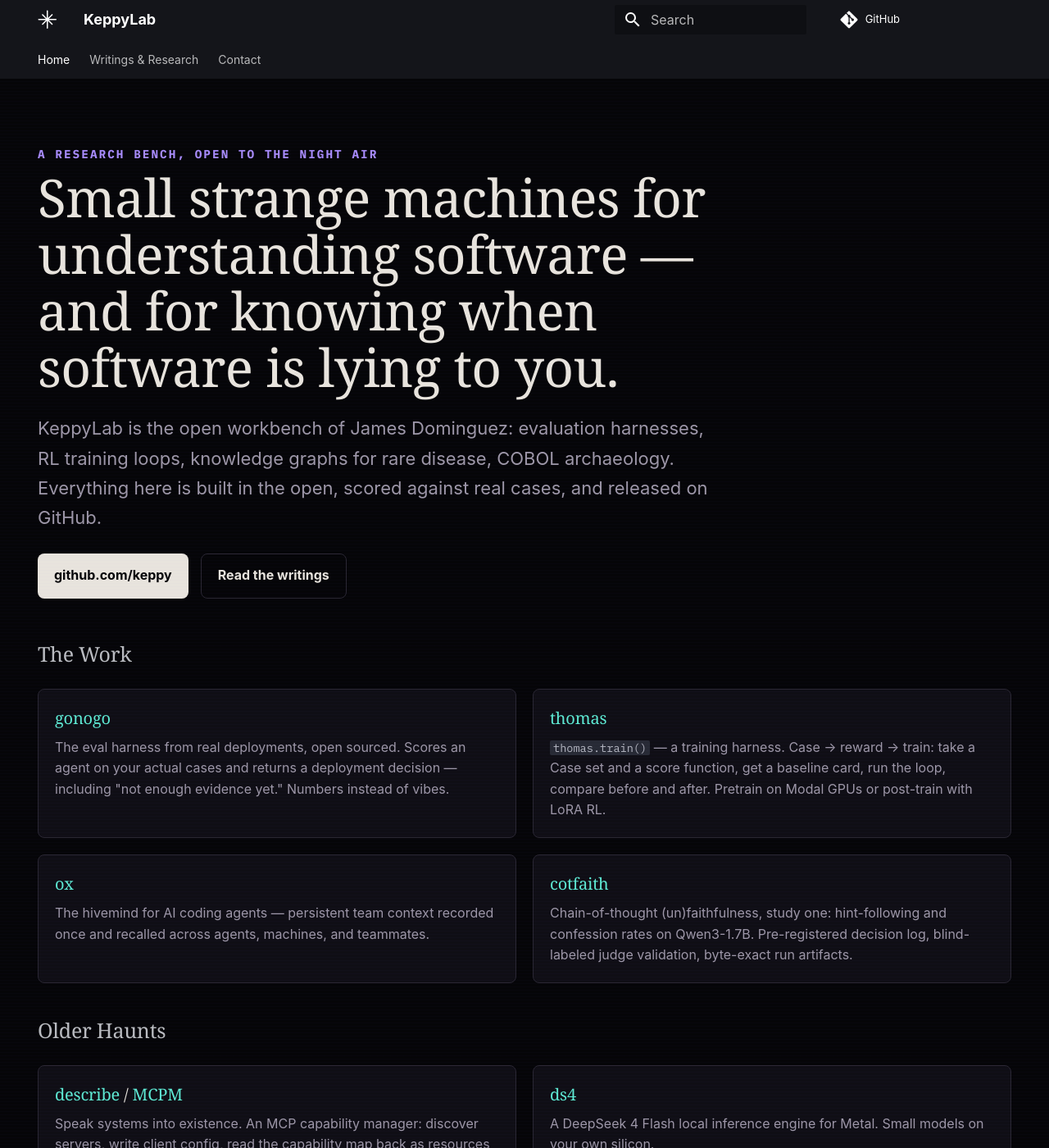
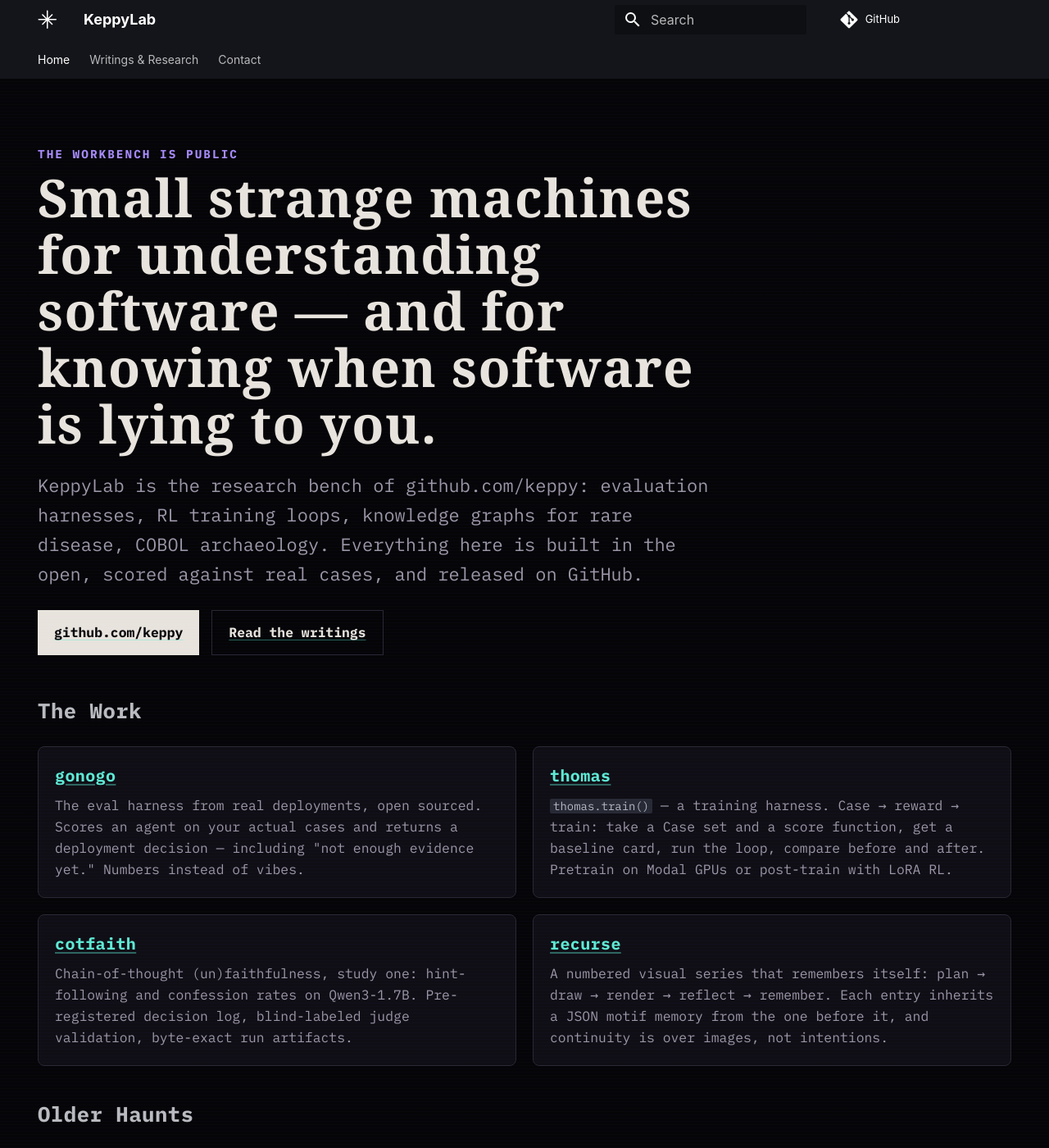
Before and after one commit to keppy/KeppyLab, an MkDocs documentation site: the page built from docs/index.md, in a window 1280 px wide and 1400 px high. Shown: the whole window at 82% size. Built offline with MkDocs 1.6.1 and Material for MkDocs 9.7.7, drawn with Linux system fonts in a browser that asks for light colours; some web fonts are replaced; comment, search, counter and statistics services are not loaded; some of the changed text lies outside the part shown.

Commit message:
Retro-ify the theme and prune the showcase
Everything set in IBM Plex Mono, square corners, underlined links, hero
keeps the serif. Drop ox and ds4 (forks / contributions, not lab work),
promote recurse to the main grid. Site identity is now the research
bench of github.com/keppy.

```diff
--- a/docs/index.md
+++ b/docs/index.md
@@ -8,10 +8,10 @@ hide:
 
 <section class="kl-hero kl-hero-lead">
   <div class="kl-hero-copy">
-    <p class="kl-eyebrow">a research bench, open to the night air</p>
+    <p class="kl-eyebrow">the workbench is public</p>
     <h1>Small strange machines for understanding software — and for knowing when software is lying to you.</h1>
     <p class="kl-lede">
-      KeppyLab is the open workbench of James Dominguez: evaluation harnesses, RL training
+      KeppyLab is the research bench of github.com/keppy: evaluation harnesses, RL training
       loops, knowledge graphs for rare disease, COBOL archaeology. Everything here is
       built in the open, scored against real cases, and released on GitHub.
     </p>
@@ -34,12 +34,12 @@ hide:
     <p><code>thomas.train()</code> — a training harness. Case → reward → train: take a Case set and a score function, get a baseline card, run the loop, compare before and after. Pretrain on Modal GPUs or post-train with LoRA RL.</p>
   </article>
   <article>
-    <h3><a href="https://github.com/keppy/ox">ox</a></h3>
-    <p>The hivemind for AI coding agents — persistent team context recorded once and recalled across agents, machines, and teammates.</p>
+    <h3><a href="https://github.com/keppy/cotfaith">cotfaith</a></h3>
+    <p>Chain-of-thought (un)faithfulness, study one: hint-following and confession rates on Qwen3-1.7B. Pre-registered decision log, blind-labeled judge validation, byte-exact run artifacts.</p>
   </article>
   <article>
-    <h3><a href="https://github.com/keppy/cotfaith">cotfaith</a></h3>
-    <p>Chain-of-thought (un)faithfulness, study one: hint-following and confession rates on Qwen3-1.7B. Pre-registered decision log, blind-labeled judge validation, byte-exact run artifacts.</p>
+    <h3><a href="https://github.com/keppy/recurse">recurse</a></h3>
+    <p>A numbered visual series that remembers itself: plan → draw → render → reflect → remember. Each entry inherits a JSON motif memory from the one before it, and continuity is over images, not intentions.</p>
   </article>
 </div>
 
@@ -49,10 +49,6 @@ hide:
   <article>
     <h3><a href="describe/">describe</a> / <a href="https://github.com/keppy/MCPM">MCPM</a></h3>
     <p>Speak systems into existence. An MCP capability manager: discover servers, write client config, read the capability map back as resources and prompts.</p>
-  </article>
-  <article>
-    <h3><a href="https://github.com/keppy/ds4">ds4</a></h3>
-    <p>A DeepSeek 4 Flash local inference engine for Metal. Small models on your own silicon.</p>
   </article>
   <article>
     <h3><a href="https://github.com/keppy/cobol-reporter">cobol-reporter</a></h3>
@@ -65,10 +61,6 @@ hide:
   <article>
     <h3><a href="https://github.com/keppy/WorldEnder.ai">WorldEnder.ai</a></h3>
     <p>RAG-powered text adventures with coherent long-horizon world state. Predict the end of the world.</p>
-  </article>
-  <article>
-    <h3><a href="https://github.com/keppy/recurse">recurse</a></h3>
-    <p>A numbered visual series that remembers itself: plan → draw → render → reflect → remember.</p>
   </article>
 </div>
 
@@ -92,4 +84,4 @@ Recent writings on evals, fine-tuning, and shipping AI before it's ready:
   </form>
 </div>
 
-[@yok0zuna](https://twitter.com/yok0zuna) | [GitHub](https://github.com/keppy) | [Hugging Face](https://huggingface.co/keppy) | [Contact](contact/)
+[@yok0zuna](https://twitter.com/yok0zuna) | [GitHub](https://github.com/keppy) | [Hugging Face](https://huggingface.co/keppy) | [Contact](contact.md)
--- a/docs/stylesheets/extra.css
+++ b/docs/stylesheets/extra.css
@@ -16,19 +16,63 @@
   --kl-void: #050508;
 }
 
-/* Instrument Serif carries display type; mono carries the machine voice. */
+/* Instrument Serif carries display type; mono carries the machine voice.
+   Old-school body: everything set in mono, square corners, underlined links. */
 .md-typeset {
+  font-family: "IBM Plex Mono", "SFMono-Regular", Menlo, monospace;
+  font-size: 0.82rem;
   font-feature-settings: "liga" 1;
+}
+
+.md-typeset .kl-hero-copy h1,
+.md-typeset .kl-hero-copy h2 {
+  font-family: "Instrument Serif", "Georgia", serif;
 }
 
 .md-typeset h1,
 .md-typeset h2,
 .md-typeset h3,
-.kl-eyebrow,
 .kl-c-offer-tag,
 .gng-verdict {
-  font-family: "Instrument Serif", "Georgia", serif;
-  font-weight: 400;
+  font-family: "IBM Plex Mono", monospace;
+  font-weight: 700;
+  letter-spacing: 0.02em;
+}
+
+/* Nothing in this lab is rounded. */
+.md-typeset .kl-button,
+.kl-map div,
+.kl-feature-grid article,
+.kl-newsletter,
+.kl-newsletter input,
+.kl-newsletter button,
+.kl-c-offer-grid article,
+.kl-c-compare,
+.kl-c-scorecard,
+.kl-c-cta,
+.kl-c-steps > li,
+.gng,
+.gng-op,
+.gng-bar,
+.kl-c-bar,
+.kl-c-flag {
+  border-radius: 0;
+}
+
+.md-typeset a {
+  color: var(--kl-teal);
+  text-decoration: underline;
+  text-decoration-color: rgba(94, 234, 212, 0.4);
+  text-underline-offset: 3px;
+}
+
+.md-typeset a:hover {
+  color: var(--kl-violet);
+  text-decoration-color: var(--kl-violet);
+}
+
+.kl-feature-grid article {
+  border-style: dashed;
 }
 
 .md-typeset code,
--- a/mkdocs.yml
+++ b/mkdocs.yml
@@ -1,6 +1,6 @@
 site_name: KeppyLab
 site_url: https://www.keppylab.com
-site_description: KeppyLab is the research bench of James Dominguez — open source evals, RL training harnesses, and small strange machines for understanding software systems.
+site_description: KeppyLab is the research bench of github.com/keppy — open source evals, RL training harnesses, and small strange machines for understanding software systems.
 theme:
   name: material
   icon:
```
